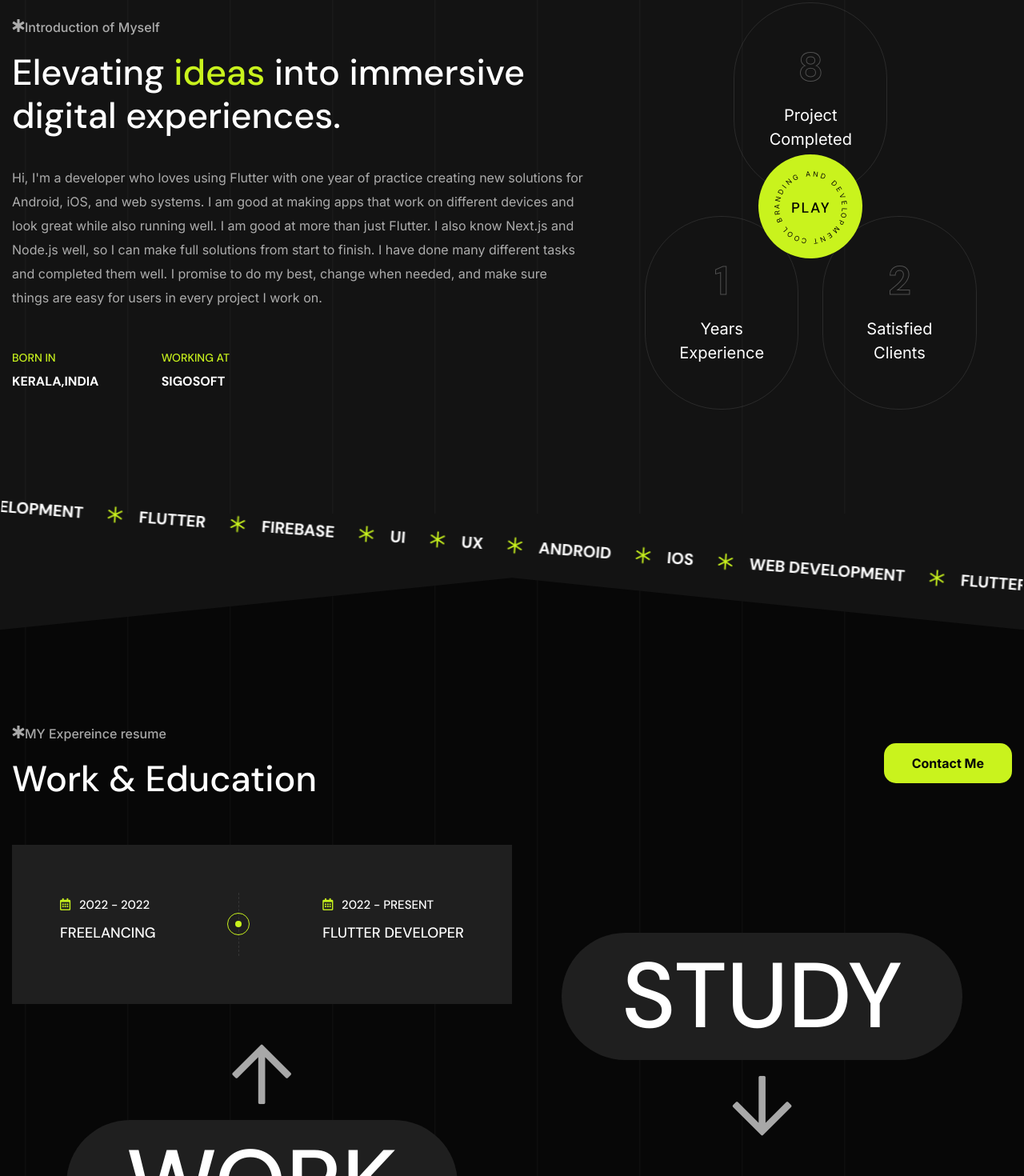
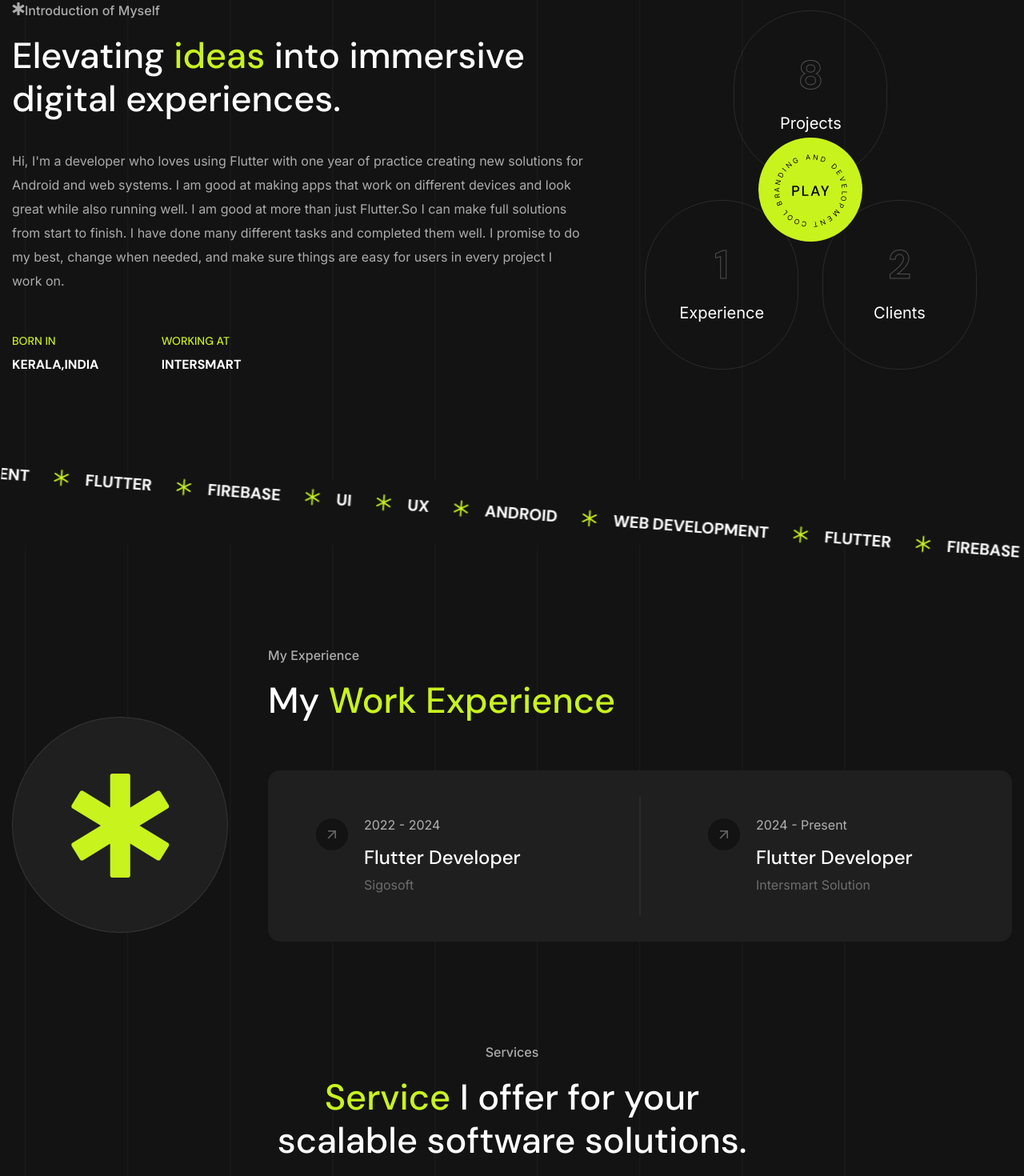
Before and after one commit to bijith-git/bijith-portfolio, a Next.js app: page / in a window 1280 px wide. Shown: the part 860-2330 px from the top of the page at 80% size. Built offline with nearby package versions, Linux system fonts and the light colour scheme.

Commit message:
resume updated

```diff
--- a/app/page.js
+++ b/app/page.js
@@ -24,10 +24,10 @@ export default function Home() {
                 Android
                 <i className="far fa-asterisk" />
               </span>
-              <span className="marquee-item">
+              {/* <span className="marquee-item">
                 IOS
                 <i className="far fa-asterisk" />
-              </span>
+              </span> */}
               <span className="marquee-item">
                 Web development
                 <i className="far fa-asterisk" />
@@ -54,10 +54,10 @@ export default function Home() {
                 Android
                 <i className="far fa-asterisk" />
               </span>
-              <span className="marquee-item">
+              {/* <span className="marquee-item">
                 IOS
                 <i className="far fa-asterisk" />
-              </span>
+              </span> */}
               <span className="marquee-item">
                 Web development
                 <i className="far fa-asterisk" />
@@ -84,10 +84,10 @@ export default function Home() {
                 Android
                 <i className="far fa-asterisk" />
               </span>
-              <span className="marquee-item">
+              {/* <span className="marquee-item">
                 IOS
                 <i className="far fa-asterisk" />
-              </span>
+              </span> */}
               <span className="marquee-item">
                 Web development
                 <i className="far fa-asterisk" />
@@ -112,7 +112,7 @@ export default function Home() {
           </span>
         </div>
       </div>
-      <Resume2 />
+      <Resume />
       <Services extraClass={"serves"} />
       <Skill />
       <div className="headline-area rel z-2 py-25">
@@ -123,10 +123,10 @@ export default function Home() {
                 Android
                 <i className="far fa-asterisk" />
               </span>
-              <span className="marquee-item">
+              {/* <span className="marquee-item">
                 IOS
                 <i className="far fa-asterisk" />
-              </span>
+              </span> */}
               <span className="marquee-item">
                 Web development
                 <i className="far fa-asterisk" />
@@ -153,10 +153,10 @@ export default function Home() {
                 Android
                 <i className="far fa-asterisk" />
               </span>
-              <span className="marquee-item">
+              {/* <span className="marquee-item">
                 IOS
                 <i className="far fa-asterisk" />
-              </span>
+              </span> */}
               <span className="marquee-item">
                 Web development
                 <i className="far fa-asterisk" />
@@ -183,10 +183,10 @@ export default function Home() {
                 Android
                 <i className="far fa-asterisk" />
               </span>
-              <span className="marquee-item">
+              {/* <span className="marquee-item">
                 IOS
                 <i className="far fa-asterisk" />
-              </span>
+              </span> */}
               <span className="marquee-item">
                 Web development
                 <i className="far fa-asterisk" />
--- a/components/About.js
+++ b/components/About.js
@@ -24,14 +24,13 @@ const About = () => {
                 </div>
                 <div className="text pb-5">
                   Hi, I&apos;m a developer who loves using Flutter with one year
-                  of practice creating new solutions for Android, iOS, and web
+                  of practice creating new solutions for Android and web
                   systems. I am good at making apps that work on different
                   devices and look great while also running well. I am good at
-                  more than just Flutter. I also know Next.js and Node.js well,
-                  so I can make full solutions from start to finish. I have done
-                  many different tasks and completed them well. I promise to do
-                  my best, change when needed, and make sure things are easy for
-                  users in every project I work on.
+                  more than just Flutter.So I can make full solutions from start
+                  to finish. I have done many different tasks and completed them
+                  well. I promise to do my best, change when needed, and make
+                  sure things are easy for users in every project I work on.
                 </div>
                 <div className="row">
                   <div className="col-xl-3 col-sm-4 col-6">
@@ -49,7 +48,7 @@ const About = () => {
                   <div className="col-xl-3 col-sm-4 col-6">
                     <div className="about-info-item wow fadeInUp delay-0-4s">
                       <small>Working at</small>
-                      <b>Sigosoft</b>
+                      <b>Intersmart</b>
                     </div>
                   </div>
                 </div>
@@ -61,19 +60,19 @@ const About = () => {
                   <div className="col-lg-5 col-6 mx-5">
                     <div className="counter-item counter-text-wrap mb-25 wow fadeInUp delay-0-2s">
                       <Counter end={8} extraClass={""} />
-                      <span className="counter-title">project completed</span>
+                      <span className="counter-title">Projects</span>
                     </div>
                   </div>
                   <div className="col-lg-5 col-6">
                     <div className="counter-item counter-text-wrap wow fadeInDown delay-0-2s">
                       <Counter end={1.5} extraClass={"y"} />
-                      <span className="counter-title">Years Experience</span>
+                      <span className="counter-title">Experience</span>
                     </div>
                   </div>
                   <div className="col-lg-5 col-6">
                     <div className="counter-item counter-text-wrap wow fadeInDown delay-0-2s">
                       <Counter end={2} extraClass={"+"} />
-                      <span className="counter-title">Satisfied Clients</span>
+                      <span className="counter-title">Clients</span>
                     </div>
                   </div>
                 </div>
--- a/components/Hero.js
+++ b/components/Hero.js
@@ -4,7 +4,7 @@ import Counter from "./Counter";
 const counterData = [
   { id: 1, text: "Years Of Experience", value: "2", valueType: "" },
   { id: 2, text: "Project Complete", value: "8", valueType: "" },
-  { id: 3, text: "Client Satisfactions", value: "2", valueType: "" },
+  { id: 3, text: "Clients", value: "4", valueType: "" },
 ];
 
 const Hero = () => {
--- a/components/Projects.js
+++ b/components/Projects.js
@@ -90,7 +90,7 @@ const Projects = () => {
             </div>
           </div>
         </div>
-        {/* <div className="row align-items-center pb-25">
+        <div className="row align-items-center pb-25">
           <div className="col-lg-6">
             <div className="project-image wow fadeInLeft delay-0-2s">
               <img
@@ -99,7 +99,7 @@ const Projects = () => {
               />
             </div>
           </div>
-          {/* <div className="col-xl-5 col-lg-6">
+          <div className="col-xl-5 col-lg-6">
             <div className="project-content wow fadeInRight delay-0-2s">
               <span className="sub-title">Flutter Project</span>
               <h2>
@@ -126,7 +126,7 @@ const Projects = () => {
               </Link>
             </div>
           </div>
-        </div> */}
+        </div>
         <div className="row align-items-center pb-25">
           <div className="col-lg-6 order-lg-2">
             <div className="project-image wow fadeInLeft delay-0-2s">
--- a/components/Resume.js
+++ b/components/Resume.js
@@ -29,13 +29,13 @@ const Resume = () => {
                       <i className="far fa-arrow-right" />
                     </div>
                     <div className="content">
-                      <span className="years">2022 - Present</span>
+                      <span className="years">2022 - 2024</span>
                       <h4>Flutter Developer</h4>
                       <span className="company">Sigosoft</span>
                     </div>
                   </div>
                 </div>
-                <div className="col-xl-5 col-md-6">
+                {/* <div className="col-xl-5 col-md-6">
                   <div className="resume-item wow fadeInUp delay-0-4s">
                     <div className="icon">
                       <i className="far fa-arrow-right" />
@@ -46,20 +46,20 @@ const Resume = () => {
                       <span className="company">Freelance</span>
                     </div>
                   </div>
-                </div>
-                {/* <div className="col-xl-5 col-md-6">
+                </div> */}
+                <div className="col-xl-5 col-md-6">
                   <div className="resume-item wow fadeInUp delay-0-2s">
                     <div className="icon">
                       <i className="far fa-arrow-right" />
                     </div>
                     <div className="content">
-                      <span className="years">2018 - 2021</span>
-                      <h4>Senior Product Designer</h4>
-                      <span className="company">Webflow</span>
+                      <span className="years">2024 - Present</span>
+                      <h4>Flutter Developer</h4>
+                      <span className="company">Intersmart Solution</span>
                     </div>
                   </div>
                 </div>
-                <div className="col-xl-5 col-md-6">
+                {/* <div className="col-xl-5 col-md-6">
                   <div className="resume-item wow fadeInUp delay-0-4s">
                     <div className="icon">
                       <i className="far fa-arrow-right" />
--- a/layout/Header.js
+++ b/layout/Header.js
@@ -197,7 +197,7 @@ const Header2 = ({ onePageMenu }) => {
                         <a href="/#skills">skills</a>
                       </li>
                       <li>
-                        <a href="/#projects">projects</a>
+                        <a href="/#portfolio">projects</a>
                       </li>
 
                       <li>
```
Also changed, not shown: 1 other file (tests, documents, lock files or other folders).
